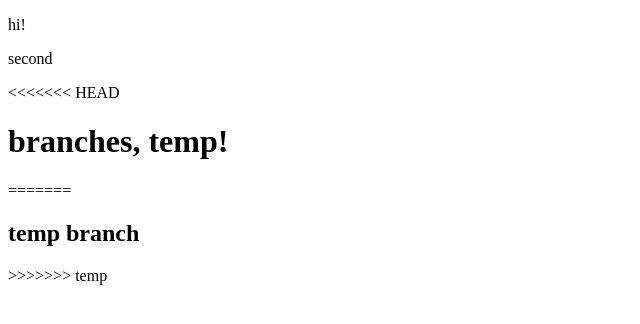
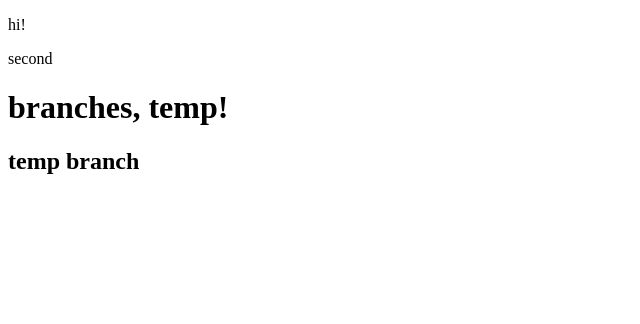
Before and after one commit to mixthemars/testGit, a plain HTML site: page index.html in a window 1280 px wide. Shown: the whole page, without its empty margins (0-640 px from the left). Drawn offline with Linux system fonts and the light colour scheme.

```diff
--- a/index.html
+++ b/index.html
@@ -13,14 +13,14 @@
 	second
 </p>
 
-<<<<<<< HEAD
+
 <h1>
 	branches, temp!
 </h1>
-=======
+
 <h2>
 	temp branch
 </h2>
->>>>>>> temp
+
 </body>
 </html>
```
